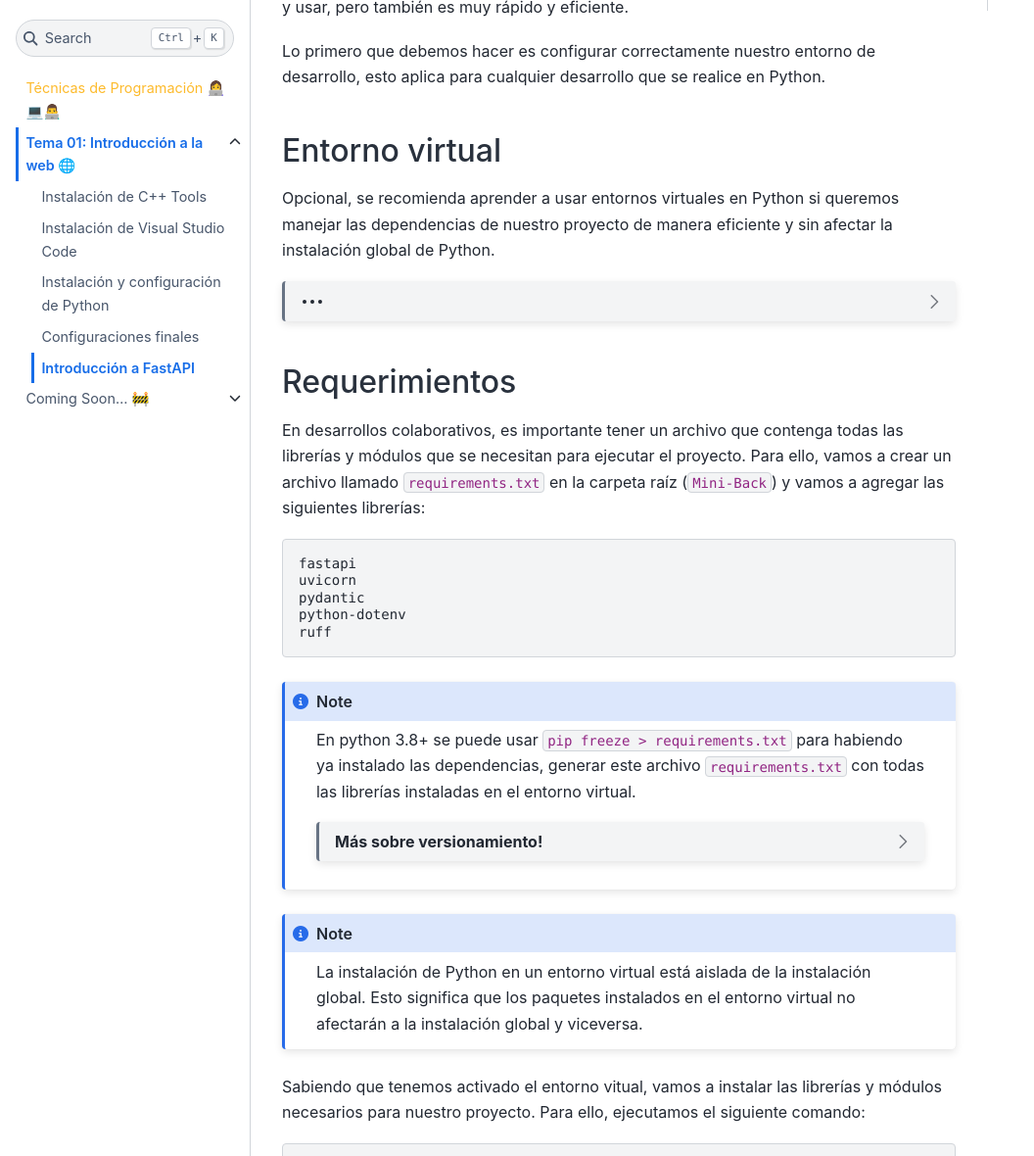
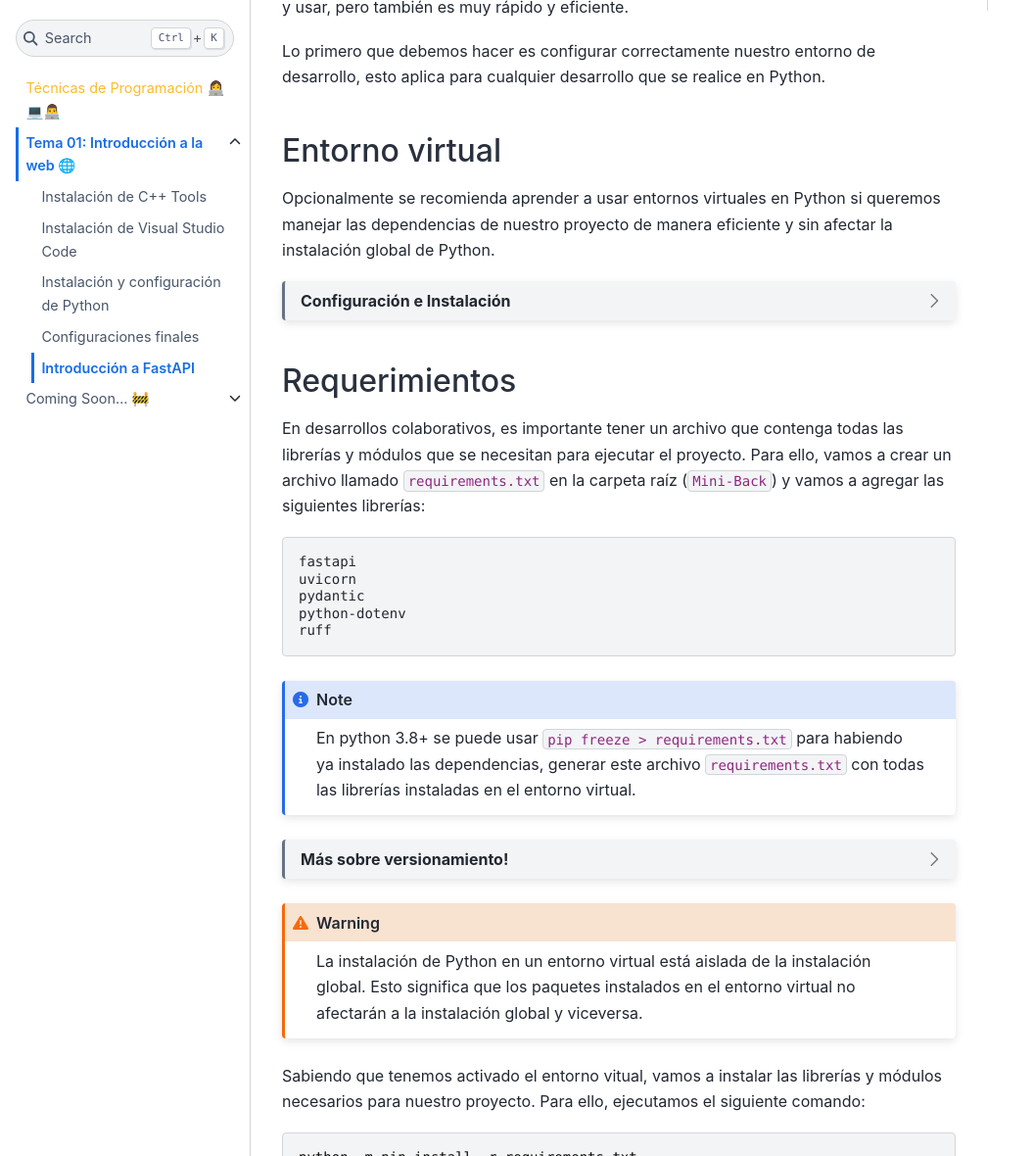
Before and after one commit to OverCV/PT-Help, a Jupyter Book: the page built from docs/temas/uno/fastapi.md, in a window 1280 px wide and 1400 px high, cut to the strip 220-1400 px from the top of the window. Shown: the whole strip at 98% size, without its empty margins (0-1056 px from the left). Built offline with Jupyter Book 1.0.4 settings and Sphinx 7.4.7 and the Sphinx Book theme 1.1.4, drawn with Linux system fonts in a browser that asks for light colours.

Commit message:
Corrections.

````diff
--- a/docs/temas/uno/fastapi.md
+++ b/docs/temas/uno/fastapi.md
@@ -1,16 +1,14 @@
 # Introducción a FastAPI
 
 Ya que nos encontramos en la carpeta `Mini-Back`, vamos a entender FastAPI como un framework web moderno y rápido para crear APIs con Python 3.6+ *(3.6 en adelante)* basado en estándares abiertos y estándares de tipo de datos Python. Es fácil de aprender y usar, pero también es muy rápido y eficiente.
-
-
 
 Lo primero que debemos hacer es configurar correctamente nuestro entorno de desarrollo, esto aplica para cualquier desarrollo que se realice en Python.
 
 ## Entorno virtual
 
-Opcional, se recomienda aprender a usar entornos virtuales en Python si queremos manejar las dependencias de nuestro proyecto de manera eficiente y sin afectar la instalación global de Python.
+Opcionalmente se recomienda aprender a usar entornos virtuales en Python si queremos manejar las dependencias de nuestro proyecto de manera eficiente y sin afectar la instalación global de Python.
 
-~~~{dropdown}
+~~~{dropdown} Configuración e Instalación
 Un entorno virtual es un directorio que tiene como función aislar todas las librerías, módulos y dependencias para un proyecto en particular. Esto se hace porque cada proyecto puede tener diferentes versiones de las librerías y módulos, y a veces pueden ser incompatibles entre sí.
 
 Para crear un entorno virtual, debemos instalar la librería `virtualenv` que nos permitirá crear un entorno virtual. Para ello, abrimos una terminal y ejecutamos el siguiente comando:
@@ -56,11 +54,46 @@
 ruff
 ```
 
-```{note}
+~~~{note}
 En python 3.8+ se puede usar `pip freeze > requirements.txt` para habiendo ya instalado las dependencias, generar este archivo `requirements.txt` con todas las librerías instaladas en el entorno virtual.
-```{dropdown} Más sobre versionamiento!
-Si no especificamos la versión en las librerías, se instalará la última versión disponible.
-Para especificar una versión exacta, se puede hacer de la siguiente manera:
+~~~
+
+~~~{dropdown} Más sobre versionamiento!
+
+Cuando defines las dependencias en tu archivo `requirements.txt`, puedes especificar las versiones de varias maneras para asegurar que tu proyecto use versiones compatibles de cada librería. Aquí te explico algunas opciones:
+
+1. **Versión exacta**: Usarás exactamente la versión especificada.
+    ```text
+    fastapi==0.68.0
+    ```
+    Esto significa que `fastapi` se instalará en la versión `0.68.0`.
+
+2. **Mínima versión específica**: Usarás al menos la versión especificada.
+    ```text
+    uvicorn>=0.15.0
+    ```
+    Esto significa que `uvicorn` se instalará en la versión `0.15.0` o una versión más reciente.
+
+3. **Máxima versión específica**: No se instalarán versiones mayores que la especificada.
+    ```text
+    pydantic<1.8.2
+    ```
+    Esto significa que `pydantic` se instalará en una versión anterior a la `1.8.2`.
+
+4. **Rango de versiones**: Puedes combinar criterios para definir un rango de versiones permitidas.
+    ```text
+    uvicorn>=0.15.0,<=0.17.0
+    ```
+    Esto significa que `uvicorn` se instalará en una versión entre la `0.15.0` y la `0.17.0`, inclusive.
+
+5. **Versión compatible (tilde)**: Instala versiones compatibles con la especificada.
+    ```text
+    ruff~=0.1.0
+    ```
+    Esto significa que `ruff` se instalará en una versión compatible con la `0.1.0`. Generalmente, esto incluye cualquier versión que no cambie el primer número después del punto (por ejemplo, `0.1.1`, `0.1.2`, pero no `0.2.0`).
+
+
+### Ejemplo Completo
 
 ```text
 fastapi==0.68.0
@@ -70,9 +103,12 @@
 ruff~=0.1.0
 ```
 
-```{note}
+Si no especificamos la versión en las librerías, se instalará la última versión disponible. Es importante tener en cuenta que las versiones de las librerías pueden cambiar y esto puede afectar el funcionamiento de tu proyecto, por lo que es recomendable especificar las versiones de las librerías que se van a utilizar.
+~~~
+
+~~~{warning}
 La instalación de Python en un entorno virtual está aislada de la instalación global. Esto significa que los paquetes instalados en el entorno virtual no afectarán a la instalación global y viceversa.
-```
+~~~
 
 Sabiendo que tenemos activado el entorno vitual, vamos a instalar las librerías y módulos necesarios para nuestro proyecto. Para ello, ejecutamos el siguiente comando:
 
````
